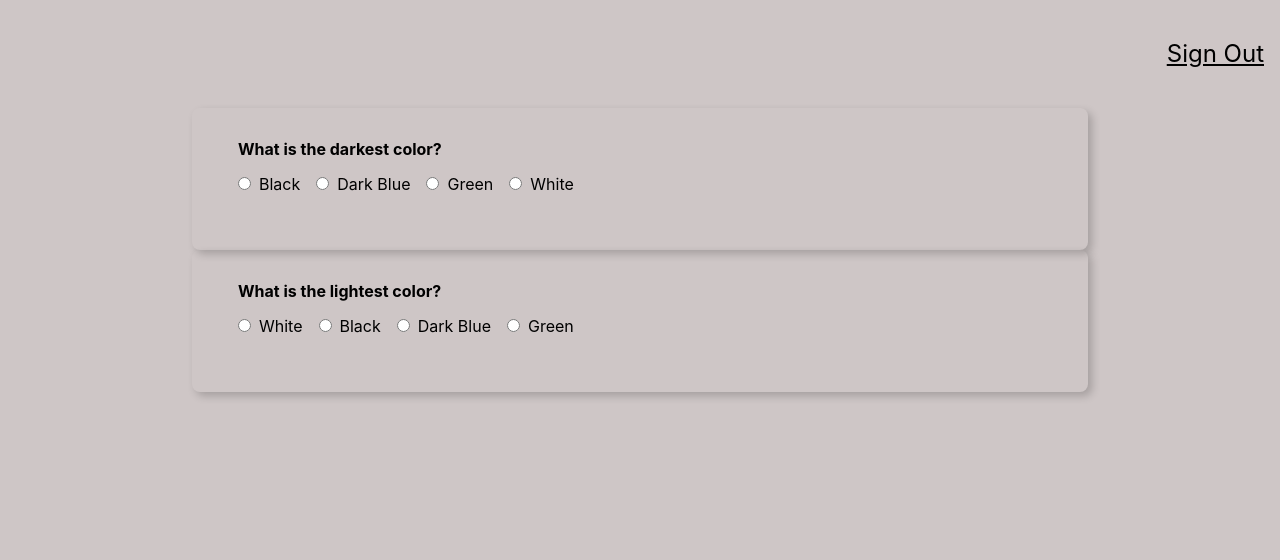
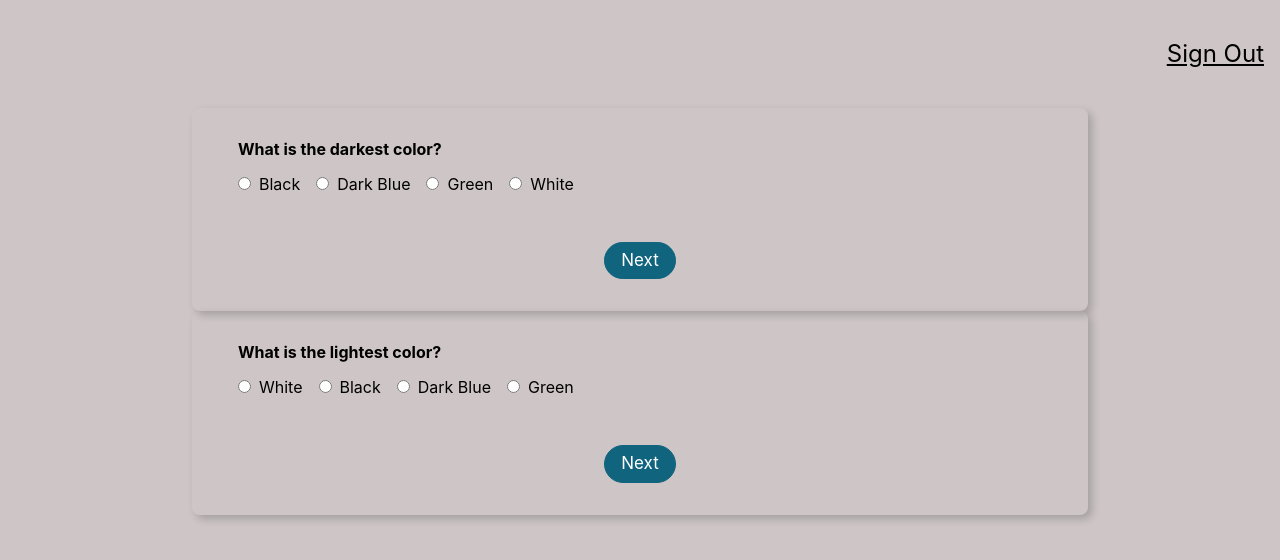
Before and after one commit to kh-khalil/mcq-exam-app, a React (Create React App) app: page / in a window 1280 px wide. Both pictures are taken after typing "Sample", "name@example.com", "Sample123" into the empty fields and a click on the button "Login". Shown: the top 560 px of the page. Built offline with nearby package versions, Linux system fonts and the light colour scheme.

Commit message:
form is validated

```diff
--- a/src/components/Exam/Exam.js
+++ b/src/components/Exam/Exam.js
@@ -1,12 +1,22 @@
-import React from 'react';
+import React, { useState } from 'react';
 import Question from './Question';
 import { examQuestionsWithAnswers } from './QuestionsArray'
 
 const Exam = () => {
+   const [questionIsAnswered, setQuestionIsAnswered] = useState(false);
+
+   function goToNextQuestion(isAnswered) {
+      setQuestionIsAnswered(isAnswered)
+   }
    return (
       <div>
          {examQuestionsWithAnswers.map((q, key) => (
-            <Question questionAndAnswer={q} key={key + q} />
+            <Question
+               questionAndAnswer={q}
+               key={key + q}
+               questionsArrayLength={examQuestionsWithAnswers.length}
+               goToNextQuestion={goToNextQuestion}
+            />
          ))}
       </div>
    );
--- a/src/components/Exam/Question.js
+++ b/src/components/Exam/Question.js
@@ -1,22 +1,126 @@
+// import React from 'react';
+// import { Formik } from 'formik';
+// import * as Yup from "yup";
+
+// const Question = ({ questionAndAnswer, onRouteChange, questionsArrayLength, goToNextQuestion }) => (
+//    <Formik
+//       initialValues={{ questionAnswer: "" }}
+//       onSubmit={(values, { setSubmitting }) => {
+//          console.log("go to next????", values);
+//          setSubmitting(false);
+//          goToNextQuestion(true)
+//       }}
+//       validationSchema={Yup.object().shape({
+//          questionAnswer: Yup.string()
+//             .required("This field is required!")
+//       })}
+//    >
+//       {props => {
+//          const {
+//             values,
+//             touched,
+//             errors,
+//             isSubmitting,
+//             handleChange,
+//             handleBlur,
+//             handleSubmit
+//          } = props;
+//          return (
+//             <form className='form pa4 br3 shadow-5 w-70 center'>
+//                <fieldset id="favorite_movies" className="bn">
+//                   <legend className="fw7 mb2">{questionAndAnswer.question}</legend>
+//                   <div className="flex items-center mb2">
+//                      {questionAndAnswer.answers.map((answer, key) => (
+//                         <label htmlFor={key + answer} key={key} className="lh-copy mr3">
+//                            <input
+//                               className="mr2"
+//                               type="radio"
+//                               name="questionAnswer"
+//                               id={key + answer}
+//                               value={values.questionAnswer}
+//                               onChange={handleChange}
+//                               onBlur={handleBlur}
+//                            />
+//                            {answer}
+//                         </label>
+//                      ))}
+//                   </div>
+//                   {errors.questionAnswer && touched.questionAnswer && (
+//                      <div className="input-feedback">{errors.questionAnswer}</div>
+//                   )}
+//                </fieldset>
+//                <button className="center db" type="submit" disabled={isSubmitting || values.questionAnswer === ""}>
+//                   Next
+//                </button>
+//             </form>
+//          );
+//       }}
+//    </Formik>
+
+// )
+
+// export default Question;
+
+
+
 import React from 'react';
+import { Formik, Form, Field } from 'formik';
+import * as Yup from "yup";
 
-const Question = ({ questionAndAnswer }) => {
-   console.log('question', questionAndAnswer)
+const Question = ({ questionAndAnswer, questionsArrayLength, goToNextQuestion }) => (
+   <Formik
+      initialValues={{ questionAnswer: "" }}
+
+      onSubmit={(values, { setSubmitting }) => {
+         console.log("values:", values);
+         setSubmitting(false);
+         goToNextQuestion(true)
+      }}
+      validationSchema={Yup.object().shape({
+         questionAnswer: Yup.string()
+            .required("Please select an answer.")
+      })}
+   >
+      {props => {
+         const {
+            values,
+            touched,
+            errors,
+            isSubmitting,
+            handleSubmit,
+            handleChange
+         } = props;
          return (
-      <form className='form pa4 br3 shadow-5 w-70 center'>
+            <Form className='form pa4 br3 shadow-5 w-70 center' onSubmit={handleSubmit}>
                <fieldset id="favorite_movies" className="bn">
                   <legend className="fw7 mb2">{questionAndAnswer.question}</legend>
-            <div className="flex items-center mb2">
+                  <div className="flex items-center mb2 custom-control">
                      {questionAndAnswer.answers.map((answer, key) => (
-                  <label htmlFor={key + answer} key={key} className="lh-copy mr3">
-                     <input className="mr2" type="radio" name="answers" id={key + answer} value={key + answer} />
+                        <label key={key} className="lh-copy mr3 custom-control-label">
+                           <input
+                              className="mr2"
+                              type="radio"
+                              name="questionAnswer"
+                              value={answer}
+                              onChange={handleChange}
+                              defaultChecked={values.questionAnswer === answer}
+                           />
                            {answer}
                         </label>
                      ))}
                   </div>
+                  {errors.questionAnswer && touched.questionAnswer && (
+                     <div className="input-feedback">{errors.questionAnswer}</div>
+                  )}
                </fieldset>
-      </form>
+               <button className="center db" type="submit" disabled={isSubmitting}>
+                  Next
+               </button>
+            </Form>
          );
-}
+      }}
+   </Formik>
+
+)
 
 export default Question;
--- a/src/components/Singin/Signin.css
+++ b/src/components/Singin/Signin.css
@@ -194,18 +194,6 @@
    cursor: pointer;
 }
 
-form {
-   /* max-width: 500px; */
-   /* width: 100%; */
-   /* margin: 0 auto; */
-}
-
-label,
-input {
-   /* display: block; */
-   /* width: 100%; */
-}
-
 label {
    margin-bottom: 0.25rem;
    float: left;
```
Lines whose indentation alone changed are shown as unchanged.
